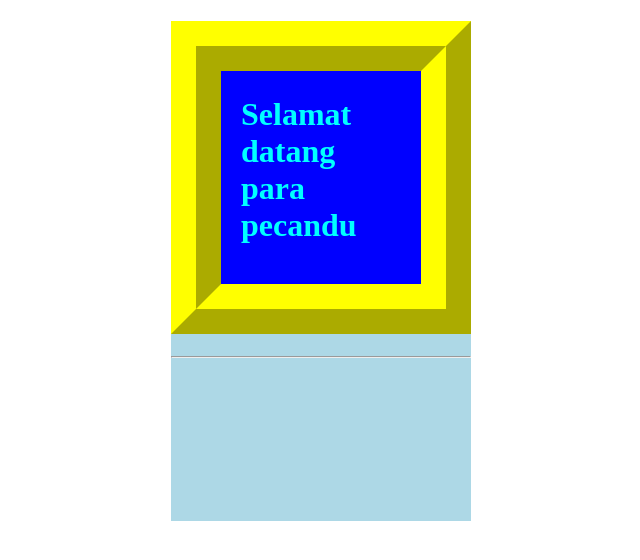
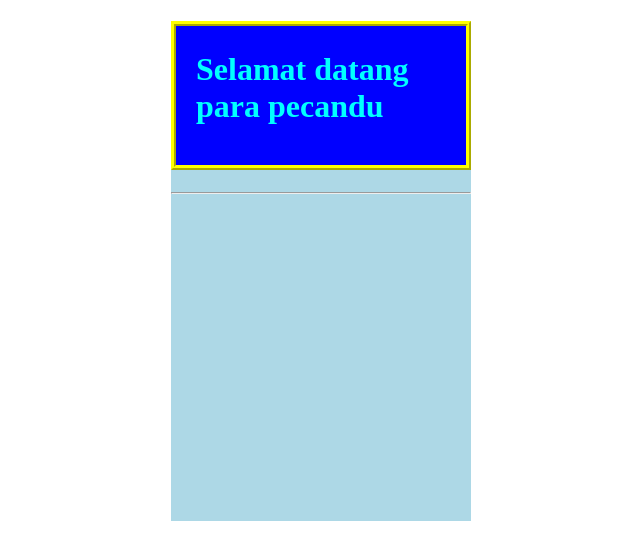
Before and after one commit to alfihusni/revou-web, a plain HTML site: page index.html in a window 1280 px wide. Shown: the whole page, without its empty margins (37-677 px from the left). Drawn offline with Linux system fonts and the light colour scheme.

Commit message:
Konfigurasi awal projek

```diff
--- a/index.html
+++ b/index.html
@@ -13,7 +13,7 @@
             color : white;
             background-color:blue;
             padding:25px 20px 40px 20px;
-            border:50px ridge yellow;}
+            border:5px ridge yellow;}
 
     </style>
     </head>
```
Also changed, not shown: Project/css/styles.css (added), Project/index.html (added), Project/js/script.js (added).
